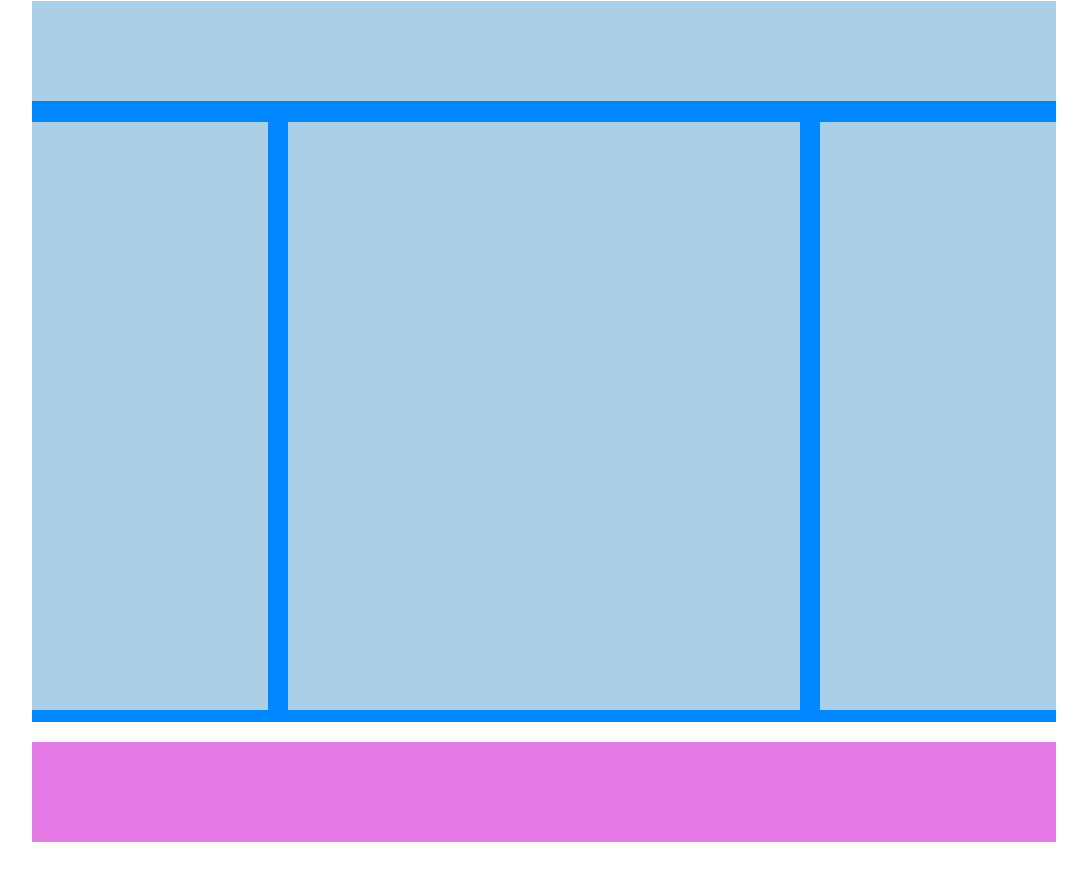
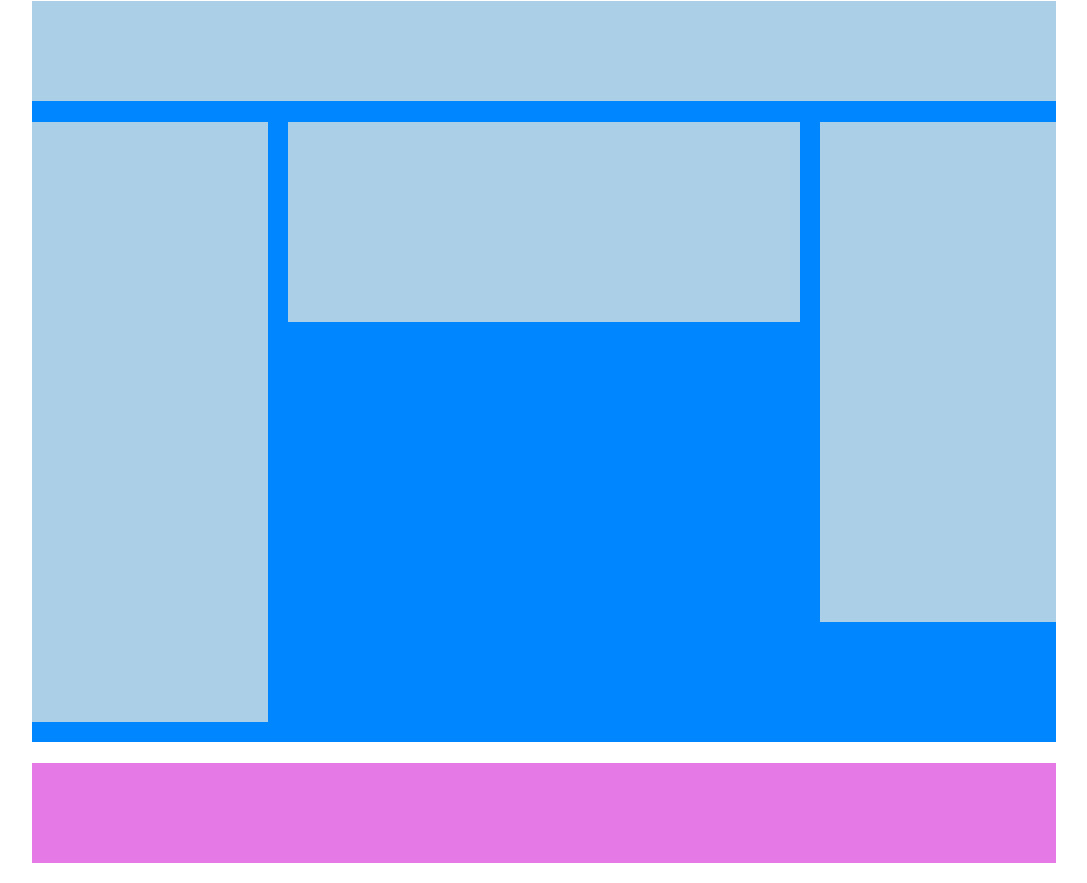
Before and after one commit to LucaLogallo/htmlcss-struttura-wp, a plain HTML site: page index.html in a window 1280 px wide. Shown: the part 460-1343 px from the top of the page, without its empty margins (96-1183 px from the left). Drawn offline with Linux system fonts and the light colour scheme.

Commit message:
modifiche con dimensioni diverse

```diff
--- a/css/style.css
+++ b/css/style.css
@@ -55,26 +55,30 @@ main .menu .widget{
 
 .menu{
   width: 100%;
-  height: 600px;
+  /* height: 600px; */
 }
 .links{
   width: 23%;
-  height: 98%;
+  height: 600px;
   background-color: #abcfe7;
+  margin-bottom: 2%;
 }
 
 .main-content{
   width: 50%;
-  height: 98%;
+  height: 200px;
   background-color: #abcfe7;
-  margin: 0 2%;
+  margin-left: 2%;
+  margin-right: 2%;
+  margin-bottom: 2%;
 
 }
 
 .widget{
   width: 23%;
-  height: 98%;
+  height: 500px;
   background-color: #abcfe7;
+  margin-bottom: 2%;
 }
 
 /* footer */
```
